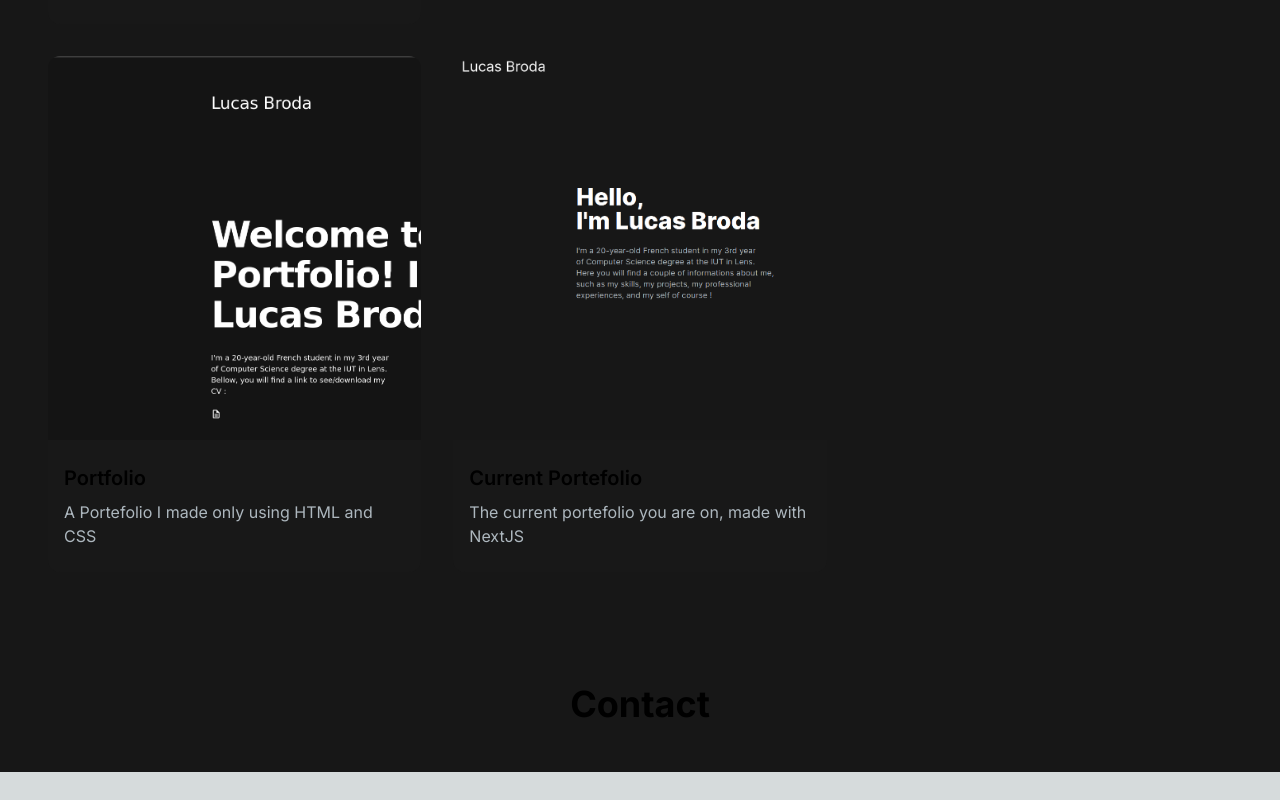
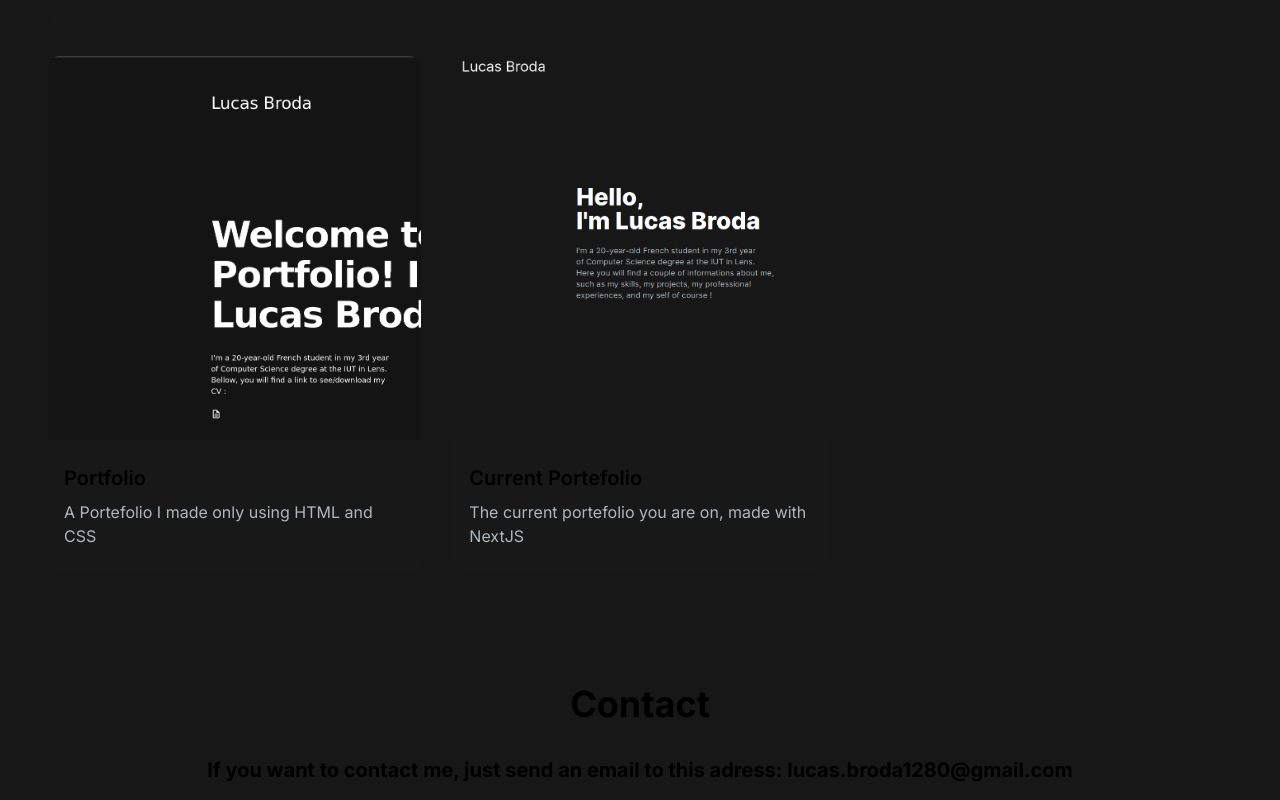
Before and after one commit to LucasBroda/NextJSPortefolio, a Next.js app: page / in a window 1280 px wide. Shown: the part 2409-3209 px from the top of the page. Before the commit the page ends 3181 px from the top, so only its background shows below. Built offline with nearby package versions, Linux system fonts and the light colour scheme.

Commit message:
feat(Contact): added my email :D

```diff
--- a/app/components/Contact.tsx
+++ b/app/components/Contact.tsx
@@ -2,6 +2,7 @@ const Contact = () => {
     return (
         <div id="contact">
             <h1 className="text-center text-4xl font-bold  mt-28 mb-8">Contact</h1>
+            <p className="text-center text-xl font-bold">If you want to contact me, just send an email to this adress: lucas.broda1280@gmail.com</p>
         </div>
     )
 }
```
